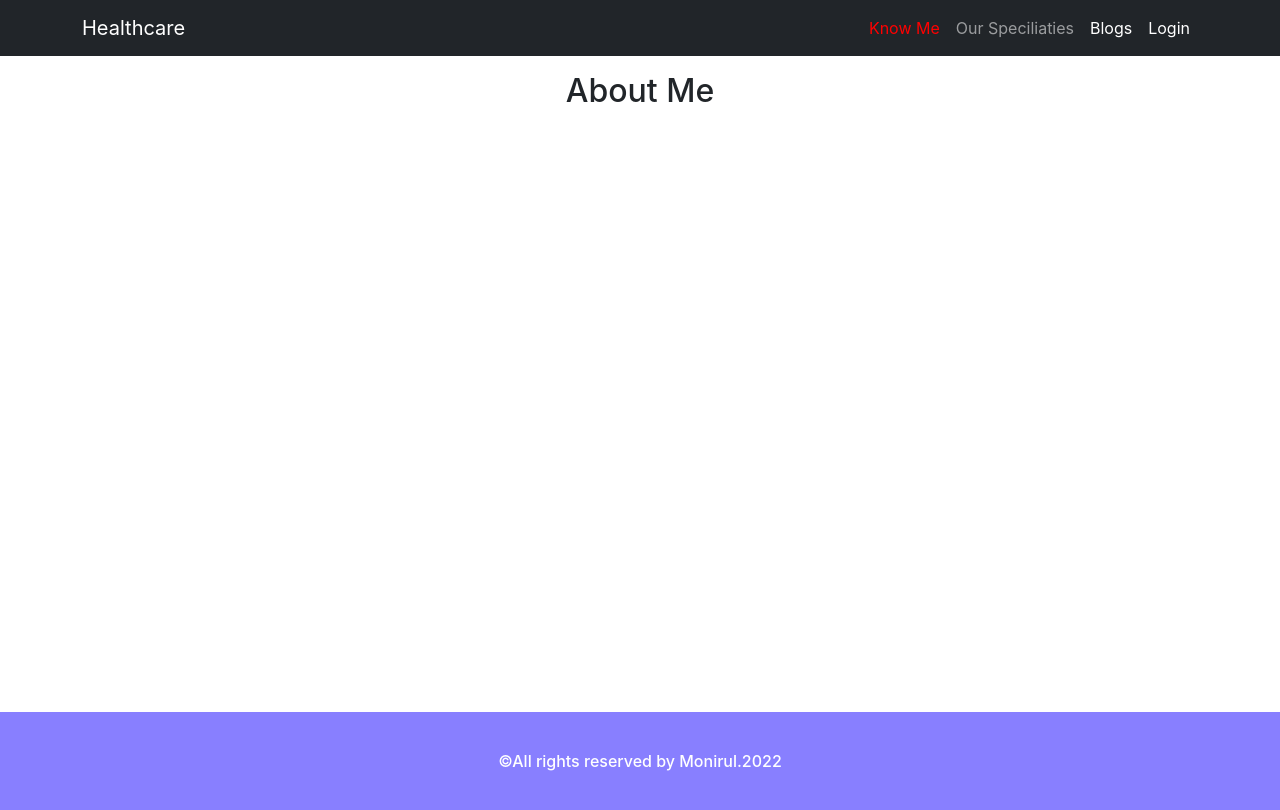
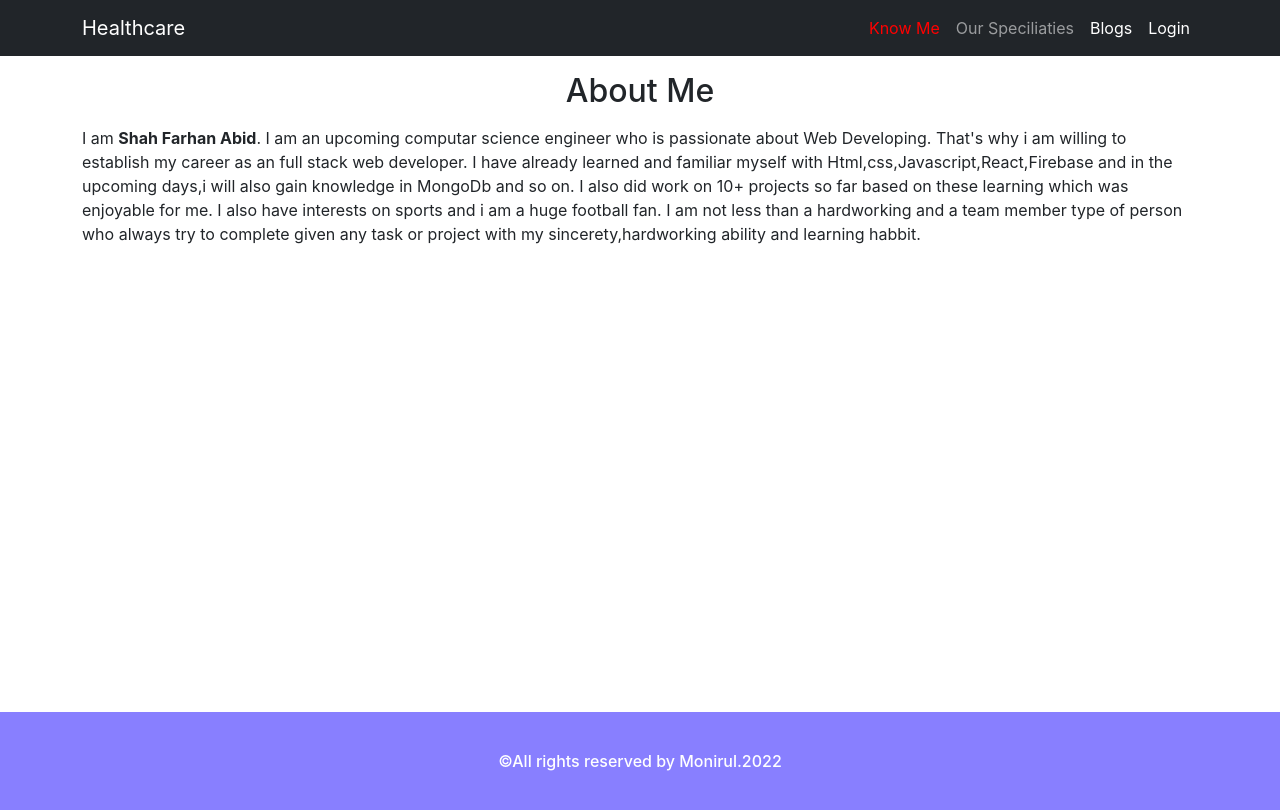
Before and after one commit to Farhan-Abid/Healthcare-Happiness, a React (Create React App) app: page /about in a window 1280 px wide. Shown: the top 810 px of the page. Built offline with nearby package versions, Linux system fonts and the light colour scheme; no server answers.

Commit message:
added infos in know me section

```diff
--- a/src/Pages/About/About.js
+++ b/src/Pages/About/About.js
@@ -5,7 +5,7 @@ const About = () => {
     <div className="section container">
       <h2 className="text-center my-3">About Me</h2>
       <p>
-
+        I am <b>Shah Farhan Abid</b>. I am an upcoming computar science engineer who is passionate about Web Developing. That's why i am willing to establish my career as an full stack web developer. I have already learned and familiar myself with Html,css,Javascript,React,Firebase and in the upcoming days,i will also gain knowledge in MongoDb and so on. I also did work on 10+ projects so far based on these learning which was enjoyable for me. I also have interests on sports and i am a huge football fan. I am not less than a hardworking and a team member type of person who always try to complete given any task or project with my sincerety,hardworking ability and learning habbit.
       </p>
     </div>
   );
```
